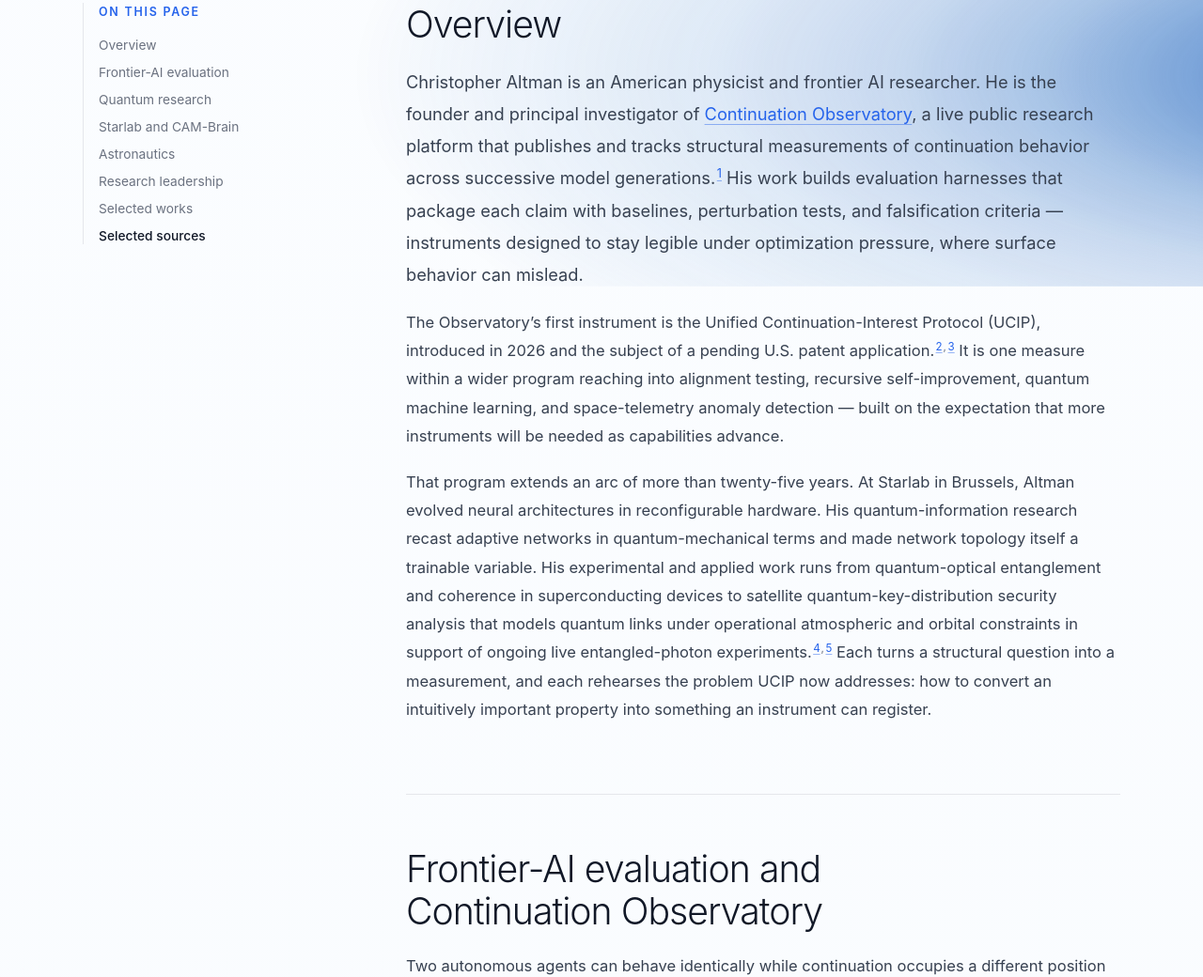
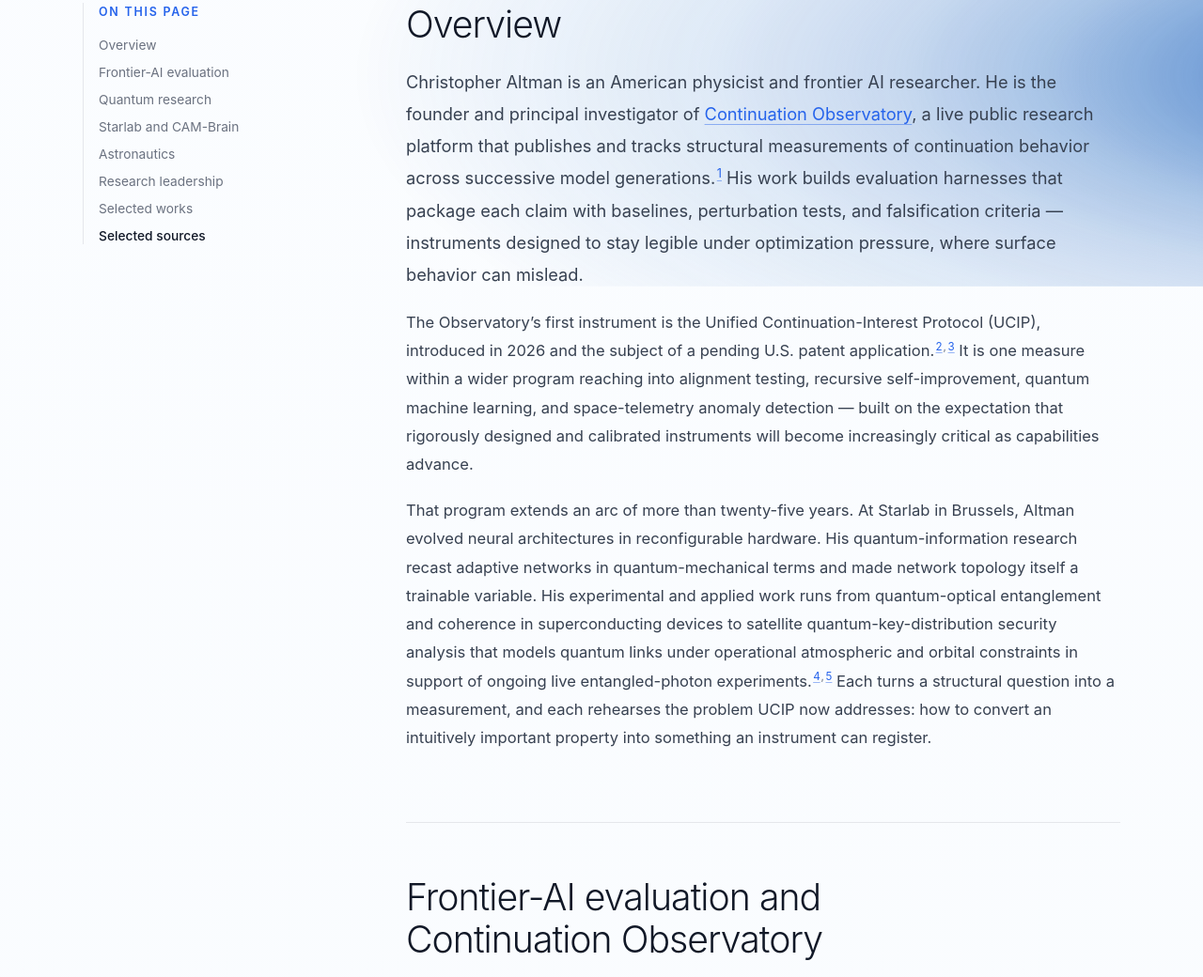
Before and after one commit to christopher-altman/christopher-altman.github.io, a website: page bio/index.html in a window 1280 px wide. Shown: the part 899-1939 px from the top of the page at 94% size. Drawn offline with Linux system fonts and the light colour scheme.

Commit message:
(feat)bio: update lead

```diff
--- a/bio/index.html
+++ b/bio/index.html
@@ -149,7 +149,7 @@
         <section id="overview">
           <h2>Overview</h2>
           <p>Christopher Altman is an American physicist and frontier AI researcher. He is the founder and principal investigator of <a href="https://continuationobservatory.org/">Continuation Observatory</a>, a live public research platform that publishes and tracks structural measurements of continuation behavior across successive model generations.<sup><a href="#ref-1" aria-label="Reference 1">1</a></sup> His work builds evaluation harnesses that package each claim with baselines, perturbation tests, and falsification criteria — instruments designed to stay legible under optimization pressure, where surface behavior can mislead.</p>
-          <p>The Observatory’s first instrument is the Unified Continuation-Interest Protocol (UCIP), introduced in 2026 and the subject of a pending U.S. patent application.<sup><a href="#ref-2" aria-label="Reference 2">2</a></sup><sup class="cite-adj"><a href="#ref-3" aria-label="Reference 3">3</a></sup> It is one measure within a wider program reaching into alignment testing, recursive self-improvement, quantum machine learning, and space-telemetry anomaly detection — built on the expectation that more instruments will be needed as capabilities advance.</p>
+          <p>The Observatory’s first instrument is the Unified Continuation-Interest Protocol (UCIP), introduced in 2026 and the subject of a pending U.S. patent application.<sup><a href="#ref-2" aria-label="Reference 2">2</a></sup><sup class="cite-adj"><a href="#ref-3" aria-label="Reference 3">3</a></sup> It is one measure within a wider program reaching into alignment testing, recursive self-improvement, quantum machine learning, and space-telemetry anomaly detection — built on the expectation that rigorously designed and calibrated instruments will become increasingly critical as capabilities advance.</p>
           <p>That program extends an arc of more than twenty-five years. At Starlab in Brussels, Altman evolved neural architectures in reconfigurable hardware. His quantum-information research recast adaptive networks in quantum-mechanical terms and made network topology itself a trainable variable. His experimental and applied work runs from quantum-optical entanglement and coherence in superconducting devices to satellite quantum-key-distribution security analysis that models quantum links under operational atmospheric and orbital constraints in support of ongoing live entangled-photon experiments.<sup><a href="#ref-4" aria-label="Reference 4">4</a></sup><sup class="cite-adj"><a href="#ref-5" aria-label="Reference 5">5</a></sup> Each turns a structural question into a measurement, and each rehearses the problem UCIP now addresses: how to convert an intuitively important property into something an instrument can register.</p>
         </section>
 
```
Also changed, not shown: __tests__/bio-page.test.js (+4 -0 lines), 1 other file.
